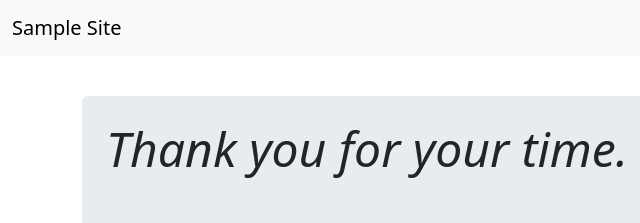
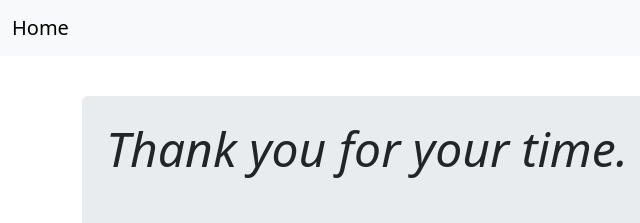
Before and after one commit to yukahirayama/psyunit, a plain HTML site: page index.html in a window 1280 px wide. Shown: the top 223 px of the page, 0-640 px from the left. Drawn offline with nearby package versions, Linux system fonts and the light colour scheme.

Commit message:
Update index.html

```diff
--- a/index.html
+++ b/index.html
@@ -12,7 +12,7 @@
 <header>
     <nav class="navbar bg-body-tertiary fixed-top">
         <div class="container-fluid">
-            <a class="navbar-brand" href="index.html">Sample Site</a>
+            <a class="navbar-brand" href="index.html">Home</a>
         </div>
     </nav>
 </header>
```
